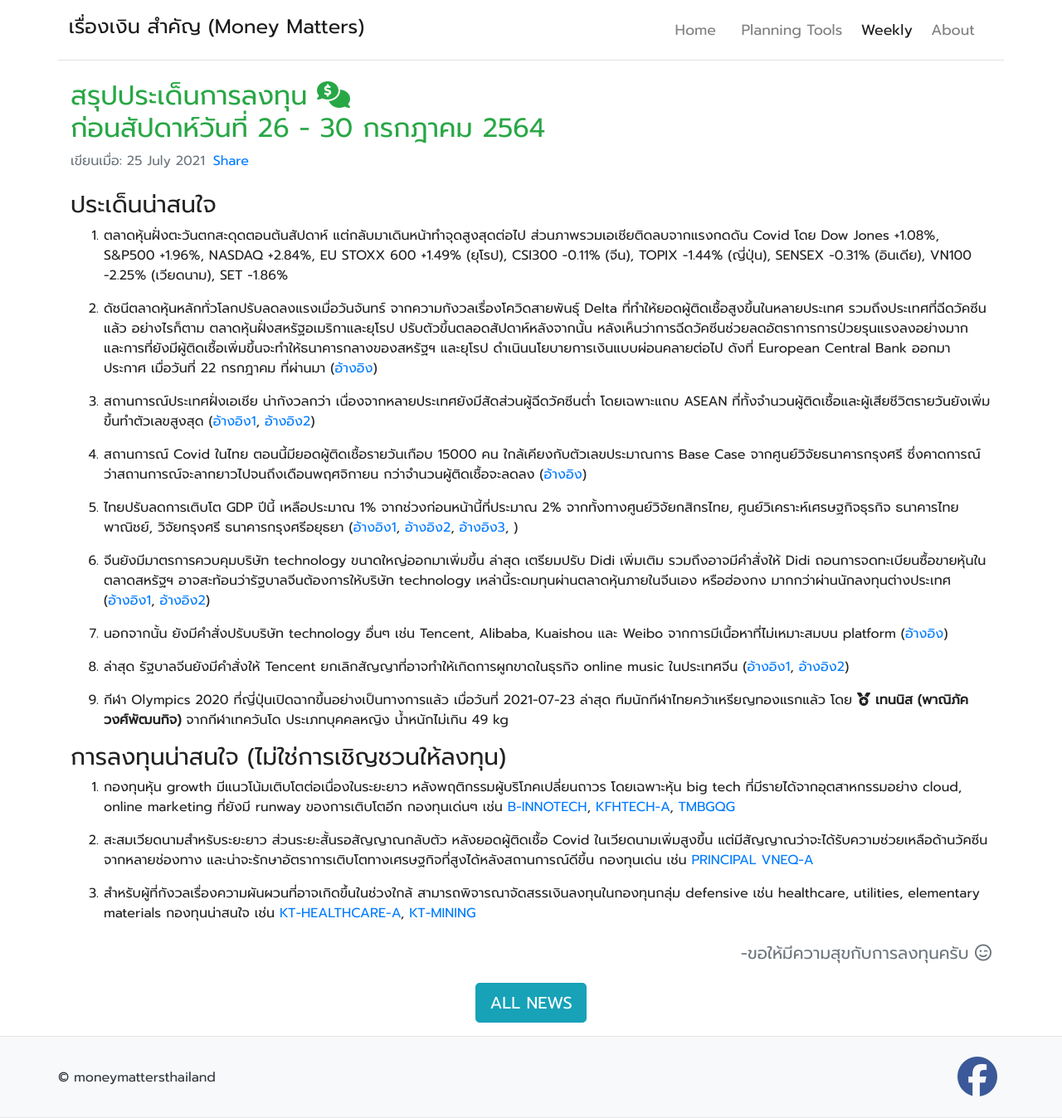
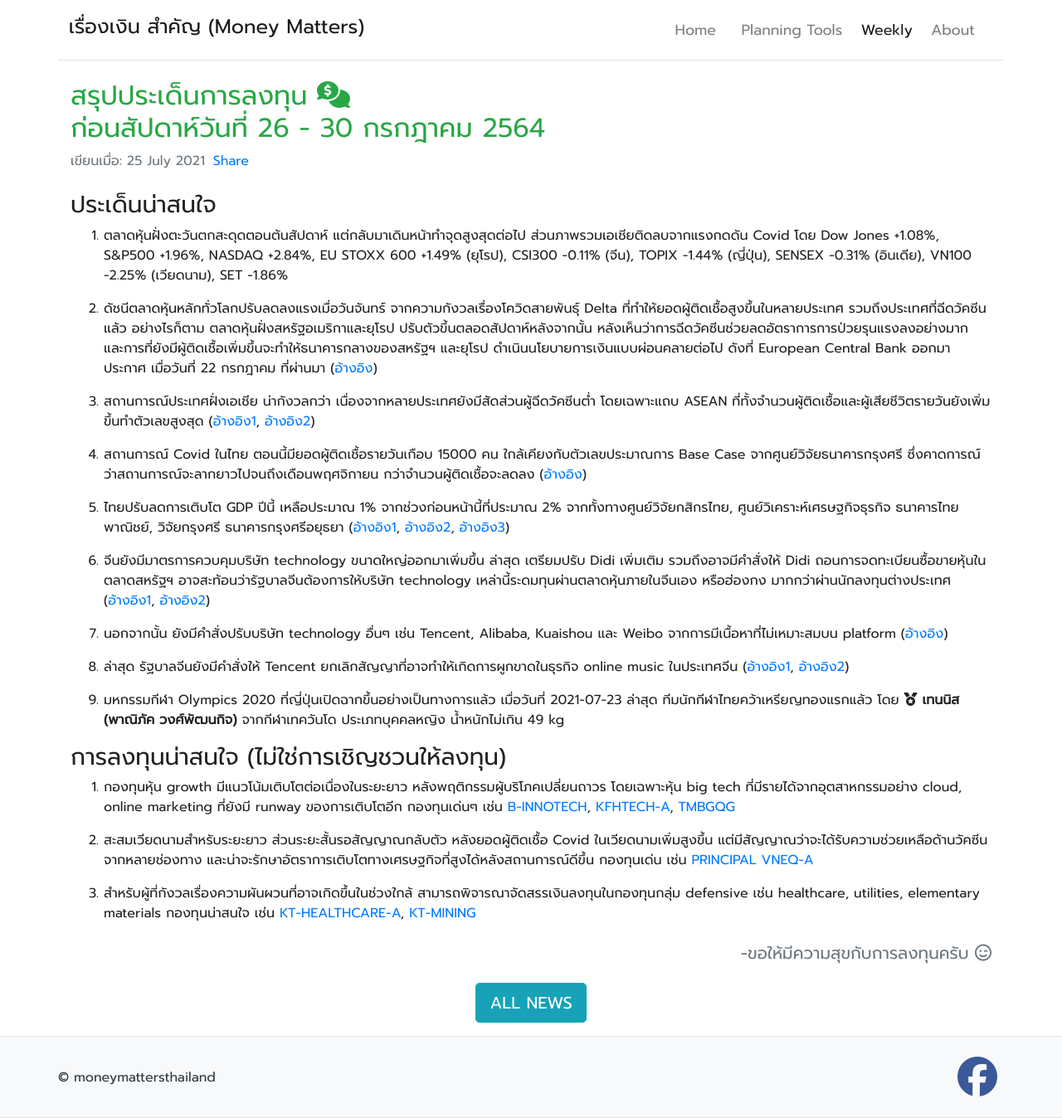
Before and after one commit to moneysart/moneysart.github.io, a Jekyll site: the page built from weekly/_posts/2021-07-25-summary.md, in a window 1280 px wide. Shown: the whole page at 83% size. Built offline with Jekyll 4.4.1, drawn with Linux system fonts in a browser that asks for light colours; nearby versions of some CDN libraries.

Commit message:
fix text

```diff
--- a/weekly/_posts/2021-07-25-summary.md
+++ b/weekly/_posts/2021-07-25-summary.md
@@ -26,8 +26,7 @@ date: 2021-07-25
 
 5. ไทยปรับลดการเติบโต GDP ปีนี้ เหลือประมาณ 1% จากช่วงก่อนหน้านี้ที่ประมาณ 2% จากทั้งทางศูนย์วิจัยกสิกรไทย, ศูนย์วิเคราะห์เศรษฐกิจธุรกิจ ธนาคารไทยพาณิชย์, วิจัยกรุงศรี ธนาคารกรุงศรีอยุธยา
 ([อ้างอิง1](https://kasikornresearch.com/th/analysis/k-econ/economy/Pages/GDP-y3937.aspx),
-[อ้างอิง2](https://thestandard.co/scb-eic-cut-thai-gdp-down-to-0-9-percents-after-heavy-coronavirus-spreading/), [อ้างอิง3](https://thestandard.co/krungsri-research-cut-gdp-into-1-2-percents/),
-)
+[อ้างอิง2](https://thestandard.co/scb-eic-cut-thai-gdp-down-to-0-9-percents-after-heavy-coronavirus-spreading/), [อ้างอิง3](https://thestandard.co/krungsri-research-cut-gdp-into-1-2-percents/))
 
 6. จีนยังมีมาตรการควบคุมบริษัท technology ขนาดใหญ่ออกมาเพิ่มขึ้น ล่าสุด เตรียมปรับ Didi เพิ่มเติม รวมถึงอาจมีคำสั่งให้ Didi ถอนการจดทะเบียนซื้อขายหุ้นในตลาดสหรัฐฯ อาจสะท้อนว่ารัฐบาลจีนต้องการให้บริษัท technology เหล่านี้ระดมทุนผ่านตลาดหุ้นภายในจีนเอง หรือฮ่องกง มากกว่าผ่านนักลงทุนต่างประเทศ
 ([อ้างอิง1](https://www.cnbc.com/2021/07/22/didi-shares-drop-on-report-china-is-planning-unprecedented-penalties.html),
@@ -40,7 +39,7 @@ date: 2021-07-25
 ([อ้างอิง1](https://www.channelnewsasia.com/news/asia/china-s-tencent-ordered-to-end-exclusive-music-contracts-15283958),
 [อ้างอิง2](https://www.cnbc.com/2021/07/24/china-crackdown-antitrust-regulator-orders-tencent-music-to-give-up-music-label-rights.html))
 
-9. กีฬา Olympics 2020 ที่ญี่ปุ่นเปิดฉากขึ้นอย่างเป็นทางการแล้ว เมื่อวันที่ 2021-07-23 ล่าสุด ทีมนักกีฬาไทยคว้าเหรียญทองแรกแล้ว โดย <i class="fas fa-medal"></i> **เทนนิส (พาณิภัค วงศ์พัฒนกิจ)** จากกีฬาเทควันโด ประเภทบุคคลหญิง น้ำหนักไม่เกิน 49 kg
+9. มหกรรมกีฬา Olympics 2020 ที่ญี่ปุ่นเปิดฉากขึ้นอย่างเป็นทางการแล้ว เมื่อวันที่ 2021-07-23 ล่าสุด ทีมนักกีฬาไทยคว้าเหรียญทองแรกแล้ว โดย <i class="fas fa-medal"></i> **เทนนิส (พาณิภัค วงศ์พัฒนกิจ)** จากกีฬาเทควันโด ประเภทบุคคลหญิง น้ำหนักไม่เกิน 49 kg
 
 
 ### การลงทุนน่าสนใจ (ไม่ใช่การเชิญชวนให้ลงทุน)
```
